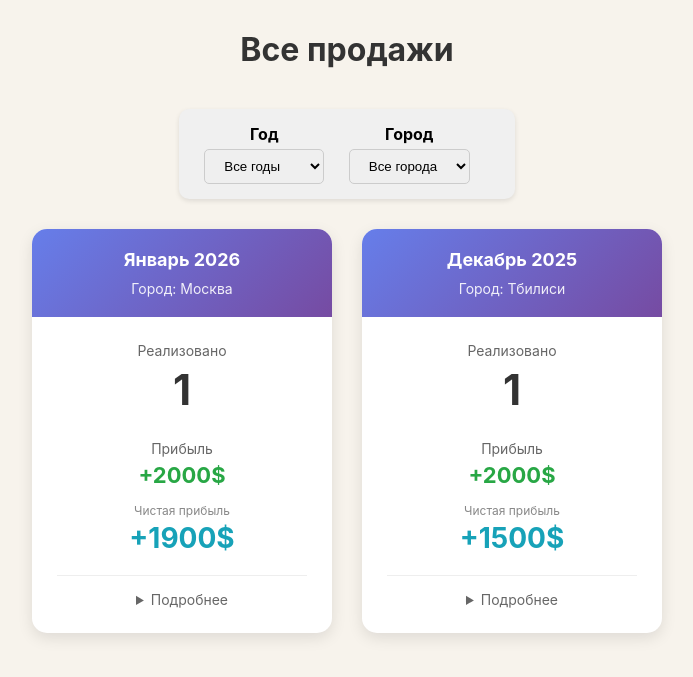
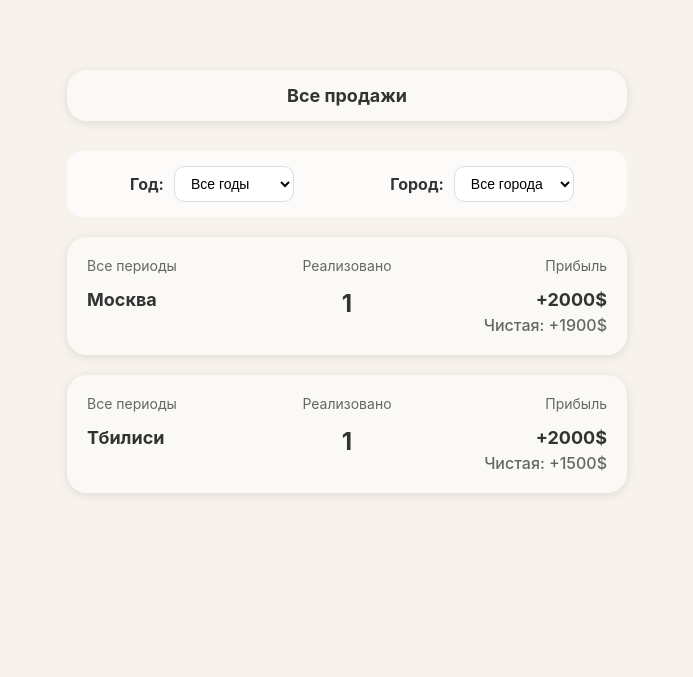
Before and after one commit to inalhutov/dauricrm, a Flask app: page /all_sales_summary in a window 1280 px wide. Shown: the part 71-748 px from the top of the page, without its empty margins (293-986 px from the left). Run offline with Flask 3, Linux system fonts and the light colour scheme.

Commit message:
all sales summary and app

```diff
--- a/app.py
+++ b/app.py
@@ -515,36 +515,14 @@ def all_sales_summary():
     # Получаем все продажи
     all_sales = sales_query.all()
 
-    # Группируем данные
-    summary_data = {}
+    # Группируем данные по городам
+    cities_data = {}
 
     for sale in all_sales:
-        # Год-месяц ключ
-        year_month = sale.date.strftime('%Y-%m')
-        month_name_ru = {
-            '01': 'Январь', '02': 'Февраль', '03': 'Март', '04': 'Апрель',
-            '05': 'Май', '06': 'Июнь', '07': 'Июль', '08': 'Август',
-            '09': 'Сентябрь', '10': 'Октябрь', '11': 'Ноябрь', '12': 'Декабрь'
-        }[sale.date.strftime('%m')]
-        year = sale.date.year
-        month = sale.date.month
-
-        # Город
         city_name = sale.city.name
 
-        # Создаем структуру данных
-        if year not in summary_data:
-            summary_data[year] = {}
-
-        if month not in summary_data[year]:
-            summary_data[year][month] = {
-                'month_name': month_name_ru,
-                'year_month': year_month,
-                'cities': {}
-            }
-
-        if city_name not in summary_data[year][month]['cities']:
-            summary_data[year][month]['cities'][city_name] = {
+        if city_name not in cities_data:
+            cities_data[city_name] = {
                 'count': 0,
                 'total_buy': 0,
                 'total_sell': 0,
@@ -554,7 +532,7 @@ def all_sales_summary():
             }
 
         # Обновляем статистику
-        data = summary_data[year][month]['cities'][city_name]
+        data = cities_data[city_name]
         data['count'] += 1
         data['total_buy'] += sale.buy_price
         data['total_sell'] += sale.sell_price
@@ -567,31 +545,22 @@ def all_sales_summary():
         data['gross_profit'] += (sale.sell_price - sale.buy_price)
         data['net_profit'] += (sale.sell_price - sale.buy_price - sale_expenses)
 
-    # Общая статистика по годам
-    year_stats = {}
-    for year in summary_data:
-        year_stats[year] = {
-            'total_count': 0,
-            'total_gross_profit': 0,
-            'total_net_profit': 0
-        }
-        for month in summary_data[year]:
-            for city in summary_data[year][month]['cities'].values():
-                year_stats[year]['total_count'] += city['count']
-                year_stats[year]['total_gross_profit'] += city['gross_profit']
-                year_stats[year]['total_net_profit'] += city['net_profit']
+    # Определяем период для отображения
+    period_label = "Все периоды"
+    if year_filter != 'all':
+        period_label = f"{year_filter} год"
 
     # Список годов для фильтра
     all_years = sorted(set(s.date.year for s in Sale.query.all()), reverse=True)
     all_cities = sorted([c.name for c in City.query.all()])
 
     return render_template('all_sales_summary.html',
-                           summary_data=summary_data,
-                           year_stats=year_stats,
+                           cities_data=cities_data,
                            all_years=all_years,
                            all_cities=all_cities,
                            selected_year=year_filter,
-                           selected_city=city_filter)
+                           selected_city=city_filter,
+                           period_label=period_label)
 
 
 if __name__ == '__main__':
--- a/templates/all_sales_summary.html
+++ b/templates/all_sales_summary.html
@@ -1,142 +1,231 @@
 {% extends 'base.html' %}
+{% block content %}
+<style>
+    .summary-container {
+        max-width: 500px;
+        margin: 0 auto;
+        padding: 20px;
+        padding-top: 80px;
+    }
 
-{% block content %}
-<h1 style="text-align: center; margin-bottom: 40px; color: #333;">Все продажи</h1>
+    /* Кнопка "Все продажи" */
+    .all-sales-btn {
+        display: block;
+        width: 100%;
+        background: rgba(255, 255, 255, 0.5);
+        color: #333;
+        padding: 15px 25px;
+        border-radius: 20px;
+        text-align: center;
+        text-decoration: none;
+        font-size: 18px;
+        font-weight: bold;
+        margin-bottom: 30px;
+        box-shadow: 0 2px 10px rgba(0,0,0,0.1);
+    }
+
+    /* Фильтры */
+    .filters-section {
+        background: rgba(255, 255, 255, 0.7);
+        padding: 15px;
+        border-radius: 15px;
+        margin-bottom: 20px;
+    }
+
+    .filters-section form {
+        display: flex;
+        flex-direction: column;
+        gap: 10px;
+    }
+
+    .filters-section .form-row {
+        display: flex;
+        gap: 10px;
+        flex-wrap: wrap;
+        align-items: center;
+        justify-content: center;
+    }
+
+    .filters-section label {
+        font-weight: 500;
+        color: #333;
+        white-space: nowrap;
+        display: flex;
+        align-items: center;
+        gap: 10px;
+    }
+
+    .filters-section select {
+        padding: 8px 12px;
+        border-radius: 10px;
+        border: 1px solid #ddd;
+        font-size: 14px;
+        flex: 1;
+        min-width: 120px;
+        background: white;
+    }
+
+    /* Карточки городов */
+    .cities-list {
+        list-style: none;
+        padding: 0;
+        margin: 0;
+    }
+
+    .city-card {
+        background: rgba(255, 255, 255, 0.5);
+        border-radius: 20px;
+        padding: 20px;
+        margin-bottom: 20px;
+        box-shadow: 0 2px 10px rgba(0,0,0,0.1);
+    }
+
+    .city-card-header {
+        display: grid;
+        grid-template-columns: 1fr auto 1fr;
+        gap: 10px;
+        margin-bottom: 15px;
+        text-align: center;
+    }
+
+    .city-card-header .period {
+        font-size: 14px;
+        color: #666;
+        text-align: left;
+    }
+
+    .city-card-header .label {
+        font-size: 14px;
+        color: #666;
+    }
+
+    .city-card-header .label-right {
+        font-size: 14px;
+        color: #666;
+        text-align: right;
+    }
+
+    .city-card-data {
+        display: grid;
+        grid-template-columns: 1fr auto 1fr;
+        gap: 10px;
+        text-align: center;
+    }
+
+    .city-card-data .city-name {
+        font-size: 18px;
+        font-weight: bold;
+        color: #333;
+        text-align: left;
+    }
+
+    .city-card-data .count {
+        font-size: 24px;
+        font-weight: bold;
+        color: #333;
+    }
+
+    .city-card-data .profit {
+        font-size: 18px;
+        font-weight: bold;
+        color: #333;
+        text-align: right;
+    }
+
+    .city-card-data .net-profit {
+        font-size: 16px;
+        font-weight: 500;
+        color: #666;
+        text-align: right;
+        margin-top: 5px;
+    }
+
+    .empty-state {
+        text-align: center;
+        padding: 40px 20px;
+        color: #666;
+        background: rgba(255, 255, 255, 0.5);
+        border-radius: 20px;
+    }
+
+    @media (min-width: 768px) {
+        .summary-container {
+            max-width: 600px;
+            padding-top: 40px;
+        }
+
+        .filters-section form {
+            flex-direction: row;
+        }
+
+        .filters-section .form-row {
+            flex: 1;
+        }
+    }
+</style>
+
+<div class="summary-container">
+    <!-- Кнопка "Все продажи" -->
+    <a href="{{ url_for('sales') }}" class="all-sales-btn">Все продажи</a>
 
     <!-- Фильтры -->
-<div style="text-align: center; margin-bottom: 30px;">
-    <form method="GET" style="display: inline-block; background: #f0f0f0; padding: 15px 25px; border-radius: 10px; box-shadow: 0 2px 5px rgba(0,0,0,0.1);">
-        <div style="display: inline-block; margin-right: 20px;">
-            <label style="font-weight: bold; display: block; margin-bottom: 5px;">Год</label>
-            <select name="year" onchange="this.form.submit()" style="padding: 8px 15px; border-radius: 5px; border: 1px solid #ccc; min-width: 120px;">
+    <div class="filters-section">
+        <form method="GET">
+            <div class="form-row">
+                <label>
+                    <strong>Год:</strong>
+                    <select name="year" onchange="this.form.submit()">
                         <option value="all">Все годы</option>
                         {% for year in all_years %}
                             <option value="{{ year }}" {% if selected_year == year|string %}selected{% endif %}>{{ year }}</option>
                         {% endfor %}
                     </select>
+                </label>
             </div>
 
-        <div style="display: inline-block; margin-right: 20px;">
-            <label style="font-weight: bold; display: block; margin-bottom: 5px;">Город</label>
-            <select name="city" onchange="this.form.submit()" style="padding: 8px 15px; border-radius: 5px; border: 1px solid #ccc; min-width: 120px;">
+            <div class="form-row">
+                <label>
+                    <strong>Город:</strong>
+                    <select name="city" onchange="this.form.submit()">
                         <option value="all">Все города</option>
                         {% for city in all_cities %}
                             <option value="{{ city }}" {% if selected_city == city %}selected{% endif %}>{{ city }}</option>
                         {% endfor %}
                     </select>
+                </label>
             </div>
         </form>
     </div>
 
-<!-- Контейнер для карточек -->
-<div style="display: flex; flex-wrap: wrap; justify-content: center; gap: 30px;">
-    {% for year, months in summary_data.items()|sort(reverse=true) %}
-        {% for month_num, month_data in months.items()|sort(reverse=true) %}
-            {% for city_name, city_data in month_data.cities.items()|sort %}
-            <div style="width: 300px; background: white; border-radius: 15px; overflow: hidden; box-shadow: 0 5px 15px rgba(0,0,0,0.1);">
-                <!-- Заголовок месяца и города -->
-                <div style="background: linear-gradient(135deg, #667eea 0%, #764ba2 100%); color: white; padding: 20px; text-align: center;">
-                    <h3 style="margin: 0 0 10px 0; font-size: 18px;">{{ month_data.month_name }} {{ year }}</h3>
-                    <div style="font-size: 14px; opacity: 0.9;">Город: {{ city_name }}</div>
+    <!-- Карточки городов -->
+    <ul class="cities-list">
+        {% for city_name, city_data in cities_data.items()|sort %}
+        <li class="city-card">
+            <div class="city-card-header">
+                <div class="period">{{ period_label }}</div>
+                <div class="label">Реализовано</div>
+                <div class="label-right">Прибыль</div>
             </div>
-
-                <!-- Содержимое карточки -->
-                <div style="padding: 25px;">
-                    <!-- Количество продаж -->
-                    <div style="text-align: center; margin-bottom: 25px;">
-                        <div style="font-size: 14px; color: #666; margin-bottom: 5px;">Реализовано</div>
-                        <div style="font-size: 42px; font-weight: bold; color: #333;">{{ city_data.count }}</div>
-                    </div>
-
-                    <!-- Прибыль -->
-                    <div style="text-align: center;">
-                        <div style="font-size: 14px; color: #666; margin-bottom: 5px;">Прибыль</div>
-                        <div style="display: flex; flex-direction: column; gap: 15px;">
-                            <!-- Грязная прибыль -->
+            <div class="city-card-data">
+                <div class="city-name">{{ city_name }}</div>
+                <div class="count">{{ city_data.count }}</div>
                 <div>
-
-                                <div style="font-size: 22px; font-weight: bold; color: #28a745;">
-                                    +{{ "%.0f"|format(city_data.gross_profit) }}$
+                    <div class="profit">{% if city_data.gross_profit >= 0 %}+{% endif %}{{ "%.0f"|format(city_data.gross_profit) }}$</div>
+                    <div class="net-profit">Чистая: {% if city_data.net_profit >= 0 %}+{% endif %}{{ "%.0f"|format(city_data.net_profit) }}$</div>
                 </div>
             </div>
-
-                            <!-- Чистая прибыль -->
-                            <div>
-                                <div style="font-size: 12px; color: #888; margin-bottom: 3px;">Чистая прибыль</div>
-                                <div style="font-size: 28px; font-weight: bold; color: #17a2b8;">
-                                    +{{ "%.0f"|format(city_data.net_profit) }}$
-                                </div>
-                            </div>
-                        </div>
-                    </div>
-
-                    <!-- Дополнительная информация (скрытая по умолчанию) -->
-                    <details style="margin-top: 20px; border-top: 1px solid #eee; padding-top: 15px;">
-                        <summary style="cursor: pointer; color: #666; font-size: 14px; text-align: center;">
-                            Подробнее
-                        </summary>
-                        <div style="margin-top: 15px; font-size: 13px; color: #555;">
-                            <div style="display: flex; justify-content: space-between; margin-bottom: 8px;">
-                                <span>Закупка:</span>
-                                <span style="font-weight: bold;">{{ "%.0f"|format(city_data.total_buy) }}$</span>
-                            </div>
-                            <div style="display: flex; justify-content: space-between; margin-bottom: 8px;">
-                                <span>Продажа:</span>
-                                <span style="font-weight: bold;">{{ "%.0f"|format(city_data.total_sell) }}$</span>
-                            </div>
-                            <div style="display: flex; justify-content: space-between; margin-bottom: 8px;">
-                                <span>Расходы:</span>
-                                <span style="color: #dc3545; font-weight: bold;">{{ "%.0f"|format(city_data.total_expenses) }}$</span>
-                            </div>
-                        </div>
-                    </details>
-                </div>
-            </div>
-            {% endfor %}
-        {% endfor %}
+        </li>
         {% else %}
-    <div style="width: 100%; text-align: center; padding: 60px 20px; background: #f8f9fa; border-radius: 10px;">
-        <div style="font-size: 24px; color: #666; margin-bottom: 20px;">😕</div>
-        <p style="font-size: 18px; color: #666; margin-bottom: 20px;">Нет данных для отображения</p>
+        <li class="empty-state">
+            <div style="font-size: 24px; margin-bottom: 20px;">😕</div>
+            <p style="font-size: 18px; margin-bottom: 20px;">Нет данных для отображения</p>
             {% if selected_year != 'all' or selected_city != 'all' %}
-        <a href="{{ url_for('all_sales_summary') }}" style="display: inline-block; background: #667eea; color: white; padding: 10px 25px; border-radius: 5px; text-decoration: none;">
+            <a href="{{ url_for('all_sales_summary') }}" style="display: inline-block; background: #B58358; color: white; padding: 10px 25px; border-radius: 10px; text-decoration: none;">
                 Показать все продажи
             </a>
             {% endif %}
+        </li>
+        {% endfor %}
+    </ul>
 </div>
-    {% endfor %}
-</div>
-
-<!-- Статистика внизу -->
-
-<style>
-    /* Анимация при наведении на карточку */
-    .card-hover {
-        transition: transform 0.3s ease, box-shadow 0.3s ease;
-    }
-
-    .card-hover:hover {
-        transform: translateY(-5px);
-        box-shadow: 0 10px 25px rgba(0,0,0,0.15);
-    }
-
-    /* Стиль для details/summary */
-    details summary::-webkit-details-marker {
-        display: none;
-    }
-
-    details[open] summary {
-        margin-bottom: 10px;
-    }
-</style>
-
-<script>
-    // Добавляем класс для анимации всем карточкам
-    document.addEventListener('DOMContentLoaded', function() {
-        const cards = document.querySelectorAll('div[style*="width: 300px; background: white;"]');
-        cards.forEach(card => {
-            card.className = 'card-hover';
-        });
-    });
-</script>
 {% endblock %}
```
Lines whose indentation alone changed are shown as unchanged.
